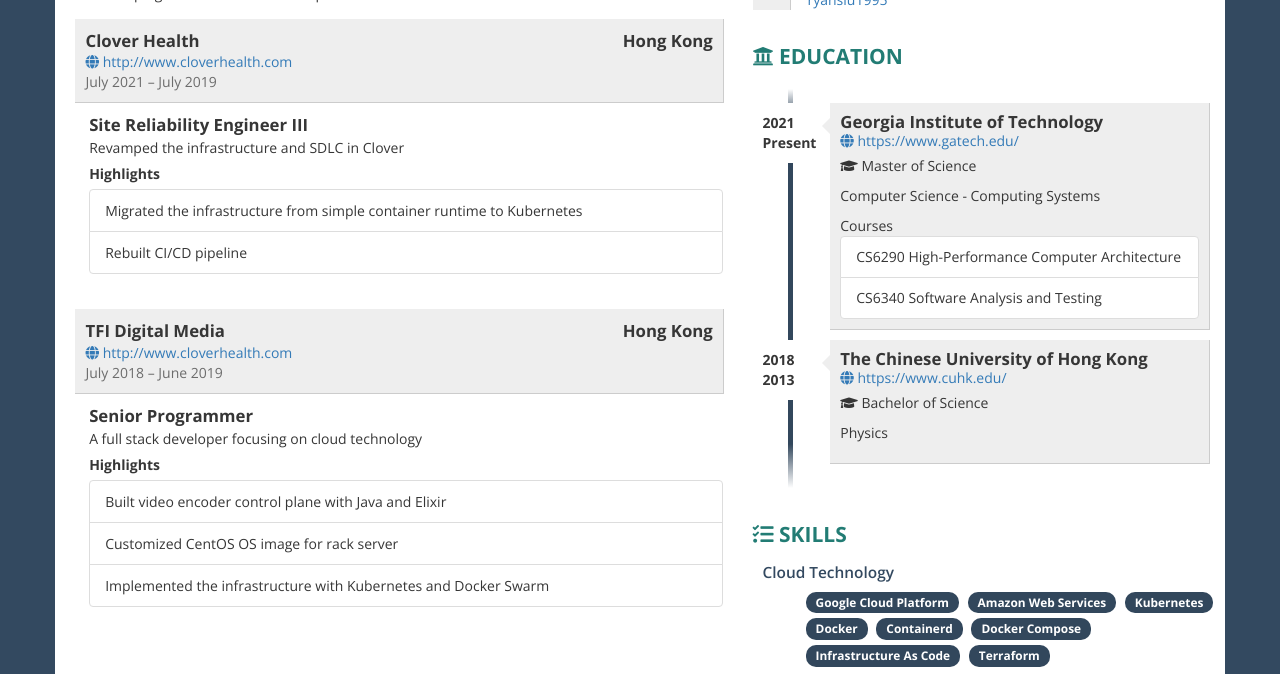
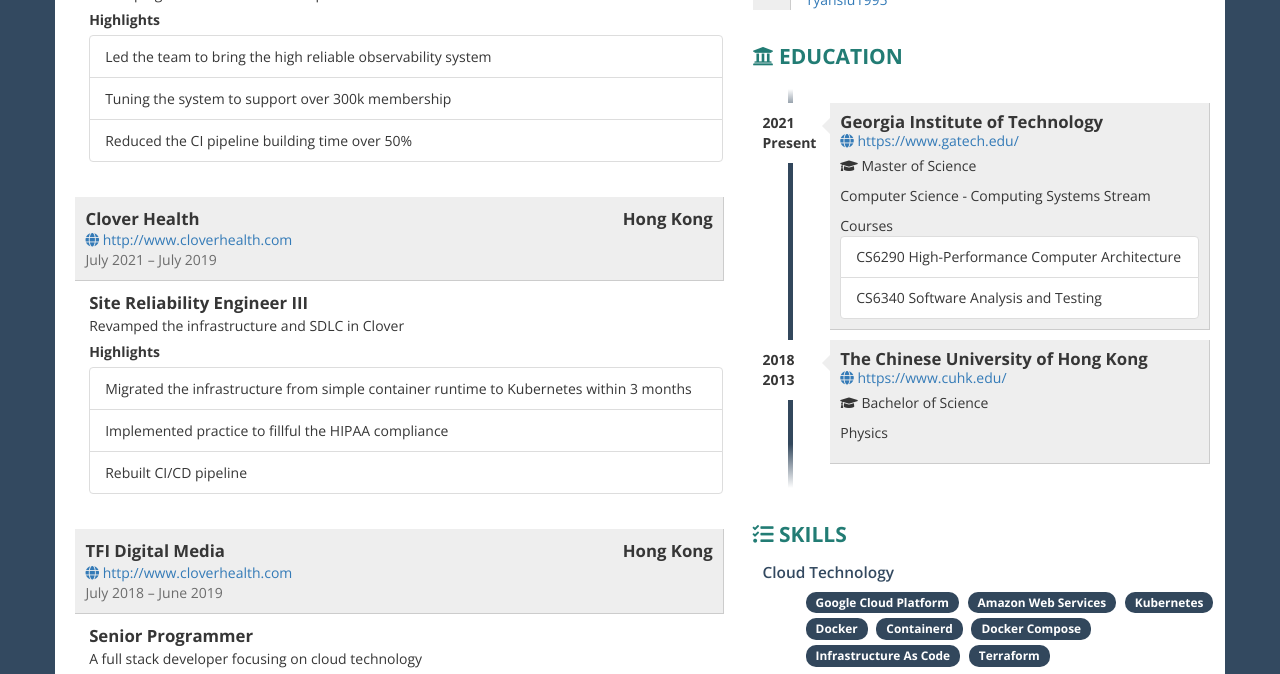
Before and after one commit to RyanSiu1995/resume, a website: page index.html in a window 1280 px wide. Shown: the part 546-1220 px from the top of the page. Drawn offline with nearby package versions, Linux system fonts and the light colour scheme.

Commit message:
Add more information about the work before

```diff
--- a/index.html
+++ b/index.html
@@ -429,6 +429,12 @@
                     <div class="profession">Site Reliability Engineer IV</div>
                     <div class="description">
                       Developing the culture of DevSecOps and IaC
+                      <div class="highlights">Highlights</div>
+                      <ul class="list-group">
+                        <li class="list-group-item">Led the team to bring the high reliable observability system</li>
+                        <li class="list-group-item">Tuning the system to support over 300k membership</li>
+                        <li class="list-group-item">Reduced the CI pipeline building time over 50%</li>
+                      </ul>
                     </div>
                   </div>
                 </div>
@@ -455,7 +461,8 @@
                       Revamped the infrastructure and SDLC in Clover
                       <div class="highlights">Highlights</div>
                       <ul class="list-group">
-                        <li class="list-group-item">Migrated the infrastructure from simple container runtime to Kubernetes</li>
+                        <li class="list-group-item">Migrated the infrastructure from simple container runtime to Kubernetes within 3 months</li>
+                        <li class="list-group-item">Implemented practice to fillful the HIPAA compliance</li>
                         <li class="list-group-item">Rebuilt CI/CD pipeline</li>
                       </ul>
                     </div>
@@ -484,8 +491,8 @@
                       A full stack developer focusing on cloud technology
                       <div class="highlights">Highlights</div>
                       <ul class="list-group">
-                        <li class="list-group-item">Built video encoder control plane with Java and Elixir</li>
-                        <li class="list-group-item">Customized CentOS OS image for rack server</li>
+                        <li class="list-group-item">Built video encoder control plane with Java and Elixir to serve over 10k concurrent users</li>
+                        <li class="list-group-item">Customized and minimized CentOS OS image for rack server</li>
                         <li class="list-group-item">Implemented the infrastructure with Kubernetes and Docker Swarm</li>
                       </ul>
                     </div>
@@ -539,7 +546,7 @@
                     <a href="https:&#x2F;&#x2F;www.gatech.edu&#x2F;" target= "_blank"><i class="fas fa-globe ico"></i> https:&#x2F;&#x2F;www.gatech.edu&#x2F;</a>
                   </div>
                   <p><i class= "fas fa-graduation-cap ico"></i> Master of Science</p>
-                  <p>Computer Science - Computing Systems</p>
+                  <p>Computer Science - Computing Systems Stream</p>
                     <div>Courses</div>
                     <ul class="list-group">
                       <li class="list-group-item">CS6290 High-Performance Computer Architecture</li>
```
Also changed, not shown: resume.json (+10 -5 lines).
